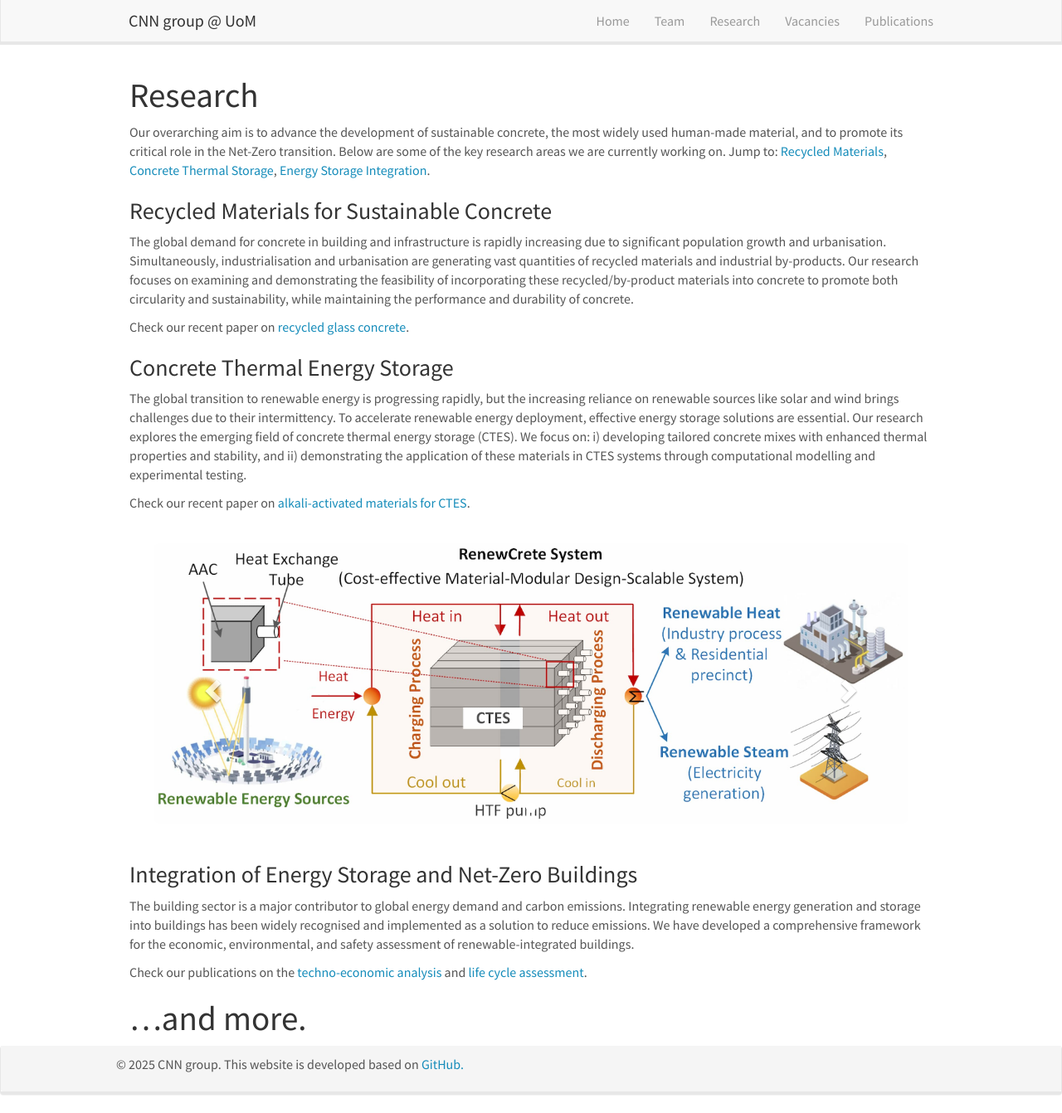
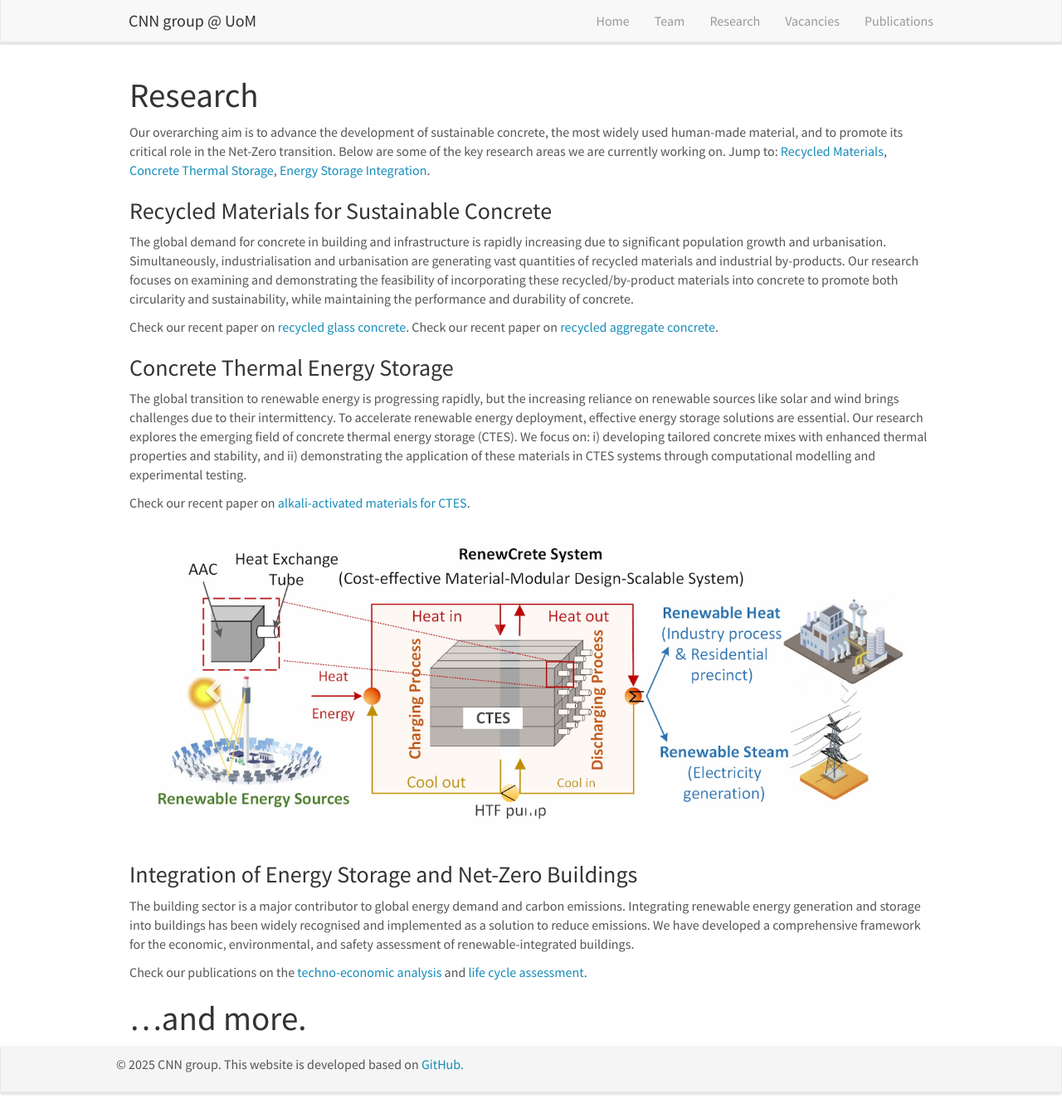
Before and after one commit to tuannguyenngoc/cnn-group, a Jekyll site: the page built from _pages/research.md, in a window 1280 px wide and 1342 px high. Shown: the whole window at 83% size. Built offline with Jekyll 4.4.1, drawn with Linux system fonts in a browser that asks for light colours; nearby versions of some CDN libraries.

Commit message:
Update research.md

```diff
--- a/_pages/research.md
+++ b/_pages/research.md
@@ -15,6 +15,7 @@ Jump to: [Recycled Materials](#recycled-materials-for-sustainable-concrete), [Co
 The global demand for concrete in building and infrastructure is rapidly increasing due to significant population growth and urbanisation. Simultaneously, industrialisation and urbanisation are generating vast quantities of recycled materials and industrial by-products. Our research focuses on examining and demonstrating the feasibility of incorporating these recycled/by-product materials into concrete to promote both circularity and sustainability, while maintaining the performance and durability of concrete.
 
 Check our recent paper on [recycled glass concrete](https://www.sciencedirect.com/science/article/pii/S0950061824036183).
+Check our recent paper on [recycled aggregate concrete](https://www.jstage.jst.go.jp/article/jact/23/3/23_168/_article/-char/ja/).
 
 ### Concrete Thermal Energy Storage
 The global transition to renewable energy is progressing rapidly, but the increasing reliance on renewable sources like solar and wind brings challenges due to their intermittency. To accelerate renewable energy deployment, effective energy storage solutions are essential. Our research explores the emerging field of concrete thermal energy storage (CTES). We focus on: i) developing tailored concrete mixes with enhanced thermal properties and stability, and ii) demonstrating the application of these materials in CTES systems through computational modelling and experimental testing.
```
